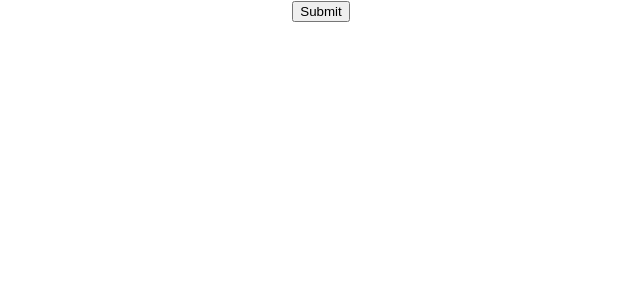
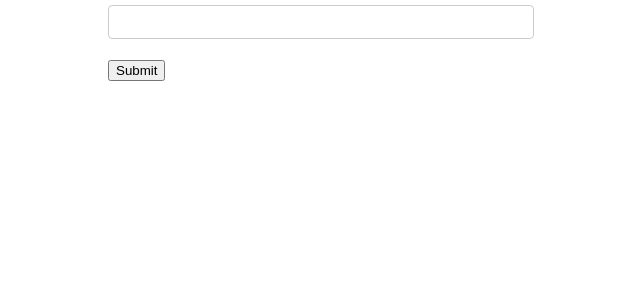
Before and after one commit to tlcrezende/formik, a React (Create React App) app: page / in a window 1280 px wide. Shown: the top 300 px of the page, without its empty margins (319-959 px from the left). Built offline with nearby package versions, Linux system fonts and the light colour scheme.

Commit message:
Add Input field

```diff
--- a/src/components/FormikContainer.js
+++ b/src/components/FormikContainer.js
@@ -1,10 +1,15 @@
 import React from "react";
 import { Formik, Form } from "formik";
 import * as Yup from "yup";
+import FormikControl from "./FormikControl";
 
 function FormikContainer() {
-  const initialValues = {};
-  const validationSchema = Yup.object({});
+  const initialValues = {
+    email: "",
+  };
+  const validationSchema = Yup.object({
+    email: Yup.string().required("Põe aqui algo!")
+  });
   const onSubmit = (values) => {
     console.log("values: ", values);
   };
@@ -17,6 +22,12 @@
     >
       {(formik) => (
         <Form>
+          <FormikControl
+            control="input"
+            type="email"
+            lamebl="Email"
+            name="email"
+          />
           <button type="submit">Submit</button>
         </Form>
       )}
--- a/src/components/FormikControl.js
+++ b/src/components/FormikControl.js
@@ -1,18 +1,19 @@
 import React from "react";
+import Input from "./Input";
 
 function FormikControl(props) {
-  const { control } = props;
+  const { control, ...rest } = props;
   switch (control) {
     case "input":
-    case "input":
-    case "input":
-    case "input":
-    case "input":
-    case "input":
+      return <Input {...rest} />;
+    case "inpu":
+    case "int":
+    case "iput":
+    case "iut":
+    case "inpt":
     default:
       return null;
   }
-  return <div>FormikControl</div>;
 }
 
 export default FormikControl;
--- /dev/null
+++ b/src/components/Input.js
@@ -0,0 +1,16 @@
+import React from "react";
+import { Field, ErrorMessage } from "formik";
+import TextError from "./TextError";
+
+function Input(props) {
+  const { label, name, ...rest } = props;
+  return (
+    <div className="form-control">
+      <label htmlFor={name}>{label}</label>
+      <Field id={name} name={name} {...rest} />
+      <ErrorMessage name={name} component={TextError} />
+    </div>
+  );
+}
+
+export default Input;
```
